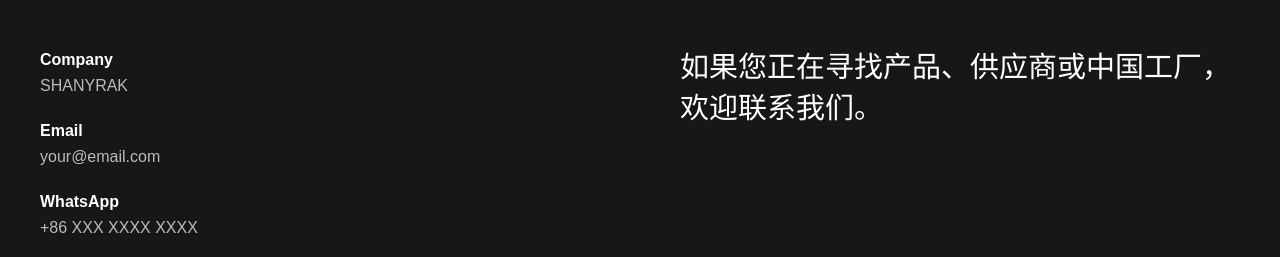
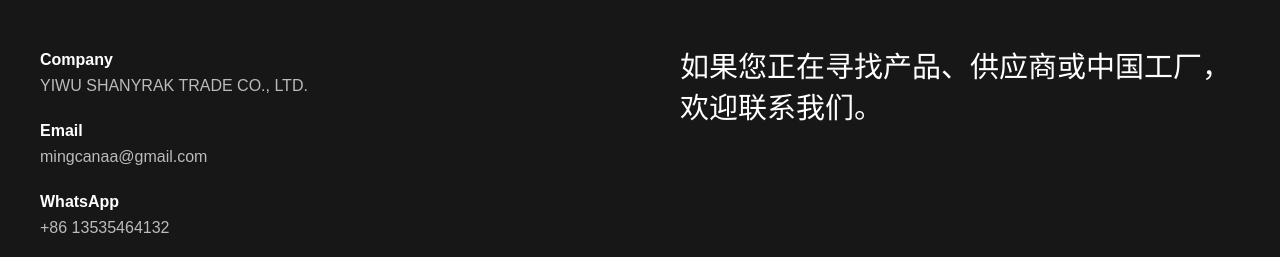
Before and after one commit to mingcanaa-ctrl/product-showcase, a plain HTML site: page index.html in a window 1280 px wide. Shown: the part 2794-3051 px from the top of the page. Drawn offline with Linux system fonts and the light colour scheme.

Commit message:
Update index.html

```diff
--- a/index.html
+++ b/index.html
@@ -4,7 +4,7 @@
 <meta charset="UTF-8">
 <meta name="viewport" content="width=device-width, initial-scale=1.0">
 
-<title>SHANYRAK | Global Product Sourcing & Trading</title>
+<title>SHANYRAK | Global Product Sourcing & International Trading</title>
 
 <style>
 * {
@@ -704,17 +704,17 @@
 
                 <p>
                     <strong>Company</strong><br>
-                    SHANYRAK
+                    YIWU SHANYRAK TRADE CO., LTD.
                 </p>
 
                 <p>
                     <strong>Email</strong><br>
-                    your@email.com
+                    mingcanaa@gmail.com
                 </p>
 
                 <p>
                     <strong>WhatsApp</strong><br>
-                    +86 XXX XXXX XXXX
+                    +86 13535464132
                 </p>
 
                 <p>
@@ -810,7 +810,7 @@
 
     tr: {
         heroTitle: "Profesyonel Ürün Tedarik ve Dış Ticaret",
-        heroText: "Güvenilir Çinli üreticileri dünya çapındaki müşterilerle buluşturuyor, ürün tedariki, fabrika araştırması, tedarik zinciri ve ihracat çözümleri sunuyoruz.",
+        heroText: "Çin'in kaliteli üreticilerini dünya çapındaki müşterilerle buluşturuyor, ürün tedariki, fabrika bulma, tedarik zinciri yönetimi ve ihracat ticareti çözümleri sunuyoruz.",
         heroButton: "Ürünleri Gör",
 
         productsTitle: "Ürünlerimiz",
```
